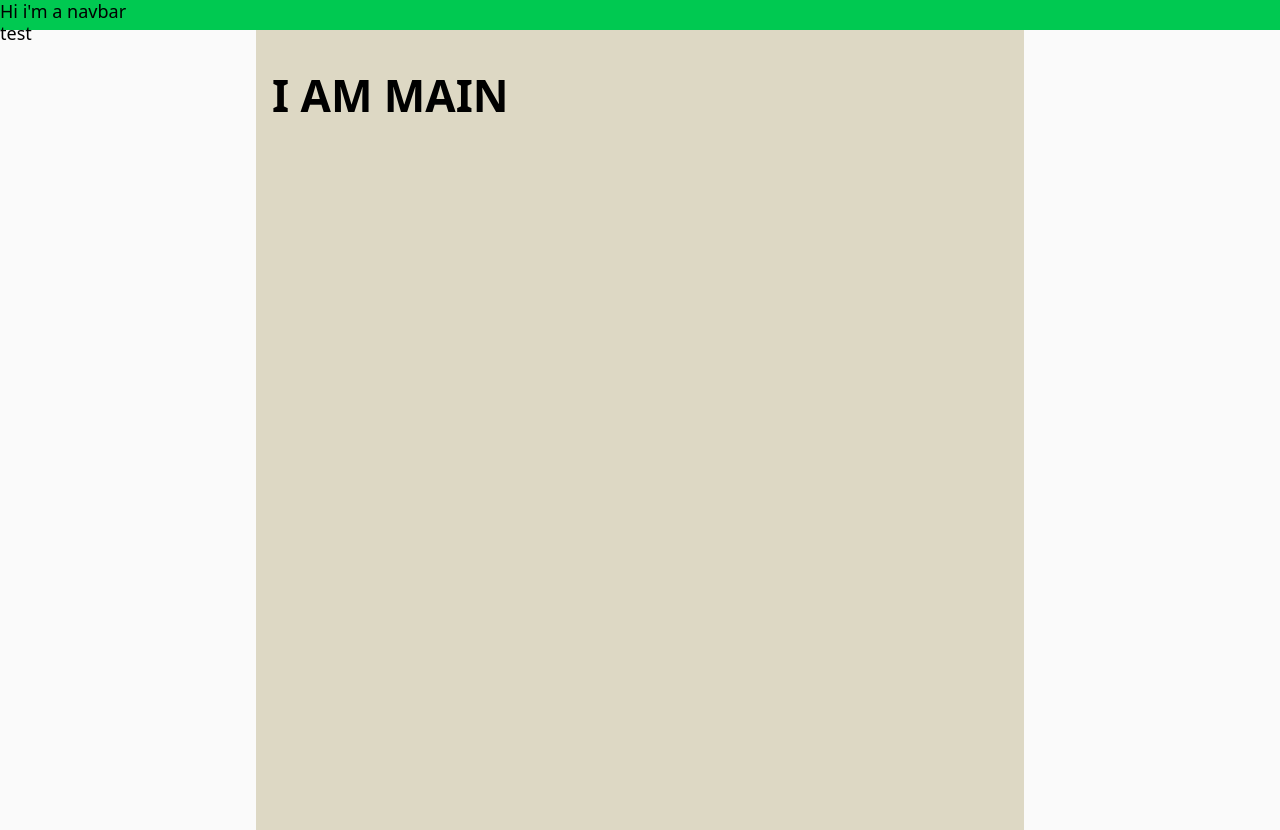
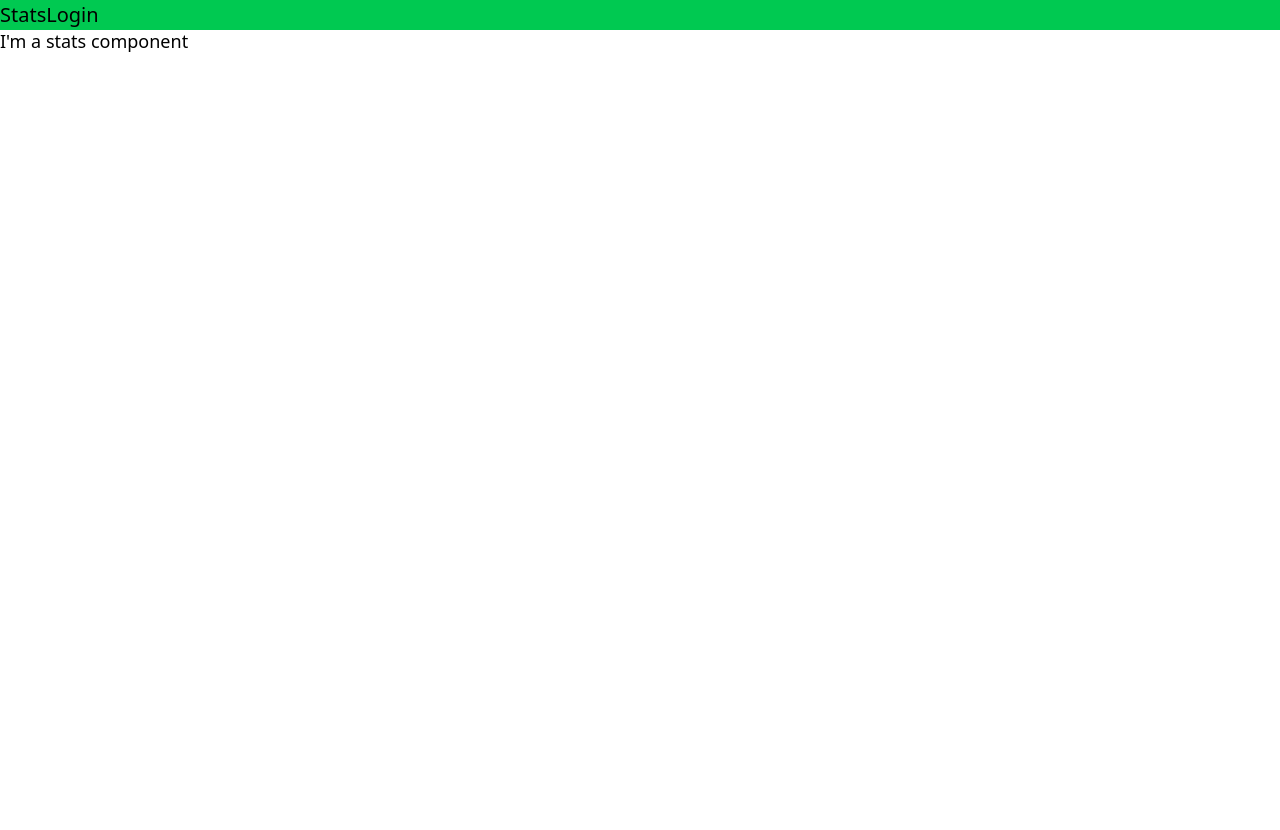
Before and after one commit to noahbachmann/m346_cloud_cookies, a Next.js app: page / in a window 1280 px wide. Built offline with nearby package versions, Linux system fonts and the light colour scheme.

Commit message:
feat: add navigation logic + login component

```diff
--- /dev/null
+++ b/app/components/login.jsx
@@ -0,0 +1,31 @@
+import { useForm } from 'react-hook-form'
+
+export default function Login() {
+	const {
+		register,
+		handleSubmit,
+		reset,
+		formState: { errors } } = useForm()
+
+	async function OnSubmit(data) {
+		console.log(data)
+		reset()
+	}
+
+	return (
+		<form className="flex-1 flex flex-col justify-evenly" onSubmit={handleSubmit(OnSubmit)}>
+			<input
+				className={`${errors.username ? 'error' : ''}`}
+				type="text" placeholder="Your username"
+				{...register('username', { required: true, maxLength: 50 })} />
+
+			<input
+				className={`${errors.password ? 'error' : ''}`}
+				type="password"
+				placeholder="Your password"
+				{...register('password', { maxLength: 50 })} />
+
+			<button className="button text-primary bg-secondary border-2 hover:border-accent hover:text-accent active:border-white active:text-white">Login</button>
+		</form>
+	)
+}
--- a/app/components/navbar.jsx
+++ b/app/components/navbar.jsx
@@ -1,8 +1,8 @@
-export default function Navbar({ }) {
+export default function Navbar({ setPage }) {
 	return (
 		<div className="w-full h-30 bg-green-500">
-			<p>Hi i'm a navbar</p>
-			<p>test</p>
+			<button onClick={() => setPage('stats')}>Stats</button>
+			<button onClick={() => setPage('login')}>Login</button>
 		</div>
 	)
 }
--- /dev/null
+++ b/app/components/stats.jsx
@@ -0,0 +1,7 @@
+export default function Stats({ }) {
+	return(
+		<div>
+			<p>I'm a stats component</p>
+		</div>
+	)
+}
--- a/app/globals.scss
+++ b/app/globals.scss
@@ -96,6 +96,10 @@ textarea {
 	@apply font-[inherit] p-8 bg-white rounded focus:shadow-input focus:outline-none;
 }
 
+.error {
+	@apply border-red-600 border-1 border-l-6;
+}
+
 img,
 a {
 	-webkit-user-drag: none;
--- a/app/page.jsx
+++ b/app/page.jsx
@@ -1,11 +1,27 @@
+'use client'
+
+import { useState } from 'react'
 import Navbar from './components/navbar.jsx'
+import Stats from './components/stats.jsx'
+import Login from './components/login.jsx'
 
 export default function Home() {
+	const [page, setPage] = useState('stats')
+
+	const renderPage = () => {
+		switch (page) {
+			case 'stats':
+				return <Stats />
+			case 'login':
+				return <Login />
+		}
+	}
+
 	return (
-		<div className="flex flex-col min-h-screen items-center justify-center bg-zinc-50 font-sans dark:bg-black">
-			<Navbar />
-			<main className="flex min-h-screen w-full max-w-3xl flex-col items-center justify-between py-32 px-16 bg-white dark:bg-black sm:items-start">
-				<h1>I am Main</h1>
+		<div className="flex flex-col min-h-screen items-center justify-center">
+			<Navbar setPage={setPage} />
+			<main className="flex min-h-screen w-full">
+				{renderPage()}
 			</main>
 		</div>
 	)
--- a/package.json
+++ b/package.json
@@ -13,6 +13,7 @@
 		"next": "16.0.0",
 		"react": "19.2.0",
 		"react-dom": "19.2.0",
+		"react-hook-form": "^7.65.0",
 		"sass": "^1.93.2"
 	},
 	"devDependencies": {
```
Also changed, not shown: 1 other file (tests, documents, lock files or other folders).
